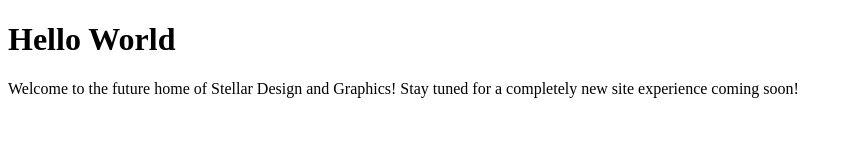
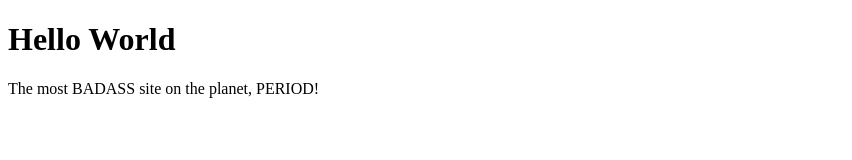
Before and after one commit to txaggie2005/stellardesignandgraphics.github.io, a plain HTML site: page index.html in a window 1280 px wide. Shown: the whole page, without its empty margins (0-852 px from the left). Drawn offline with Linux system fonts and the light colour scheme.

Commit message:
Update index.html

```diff
--- a/index.html
+++ b/index.html
@@ -2,6 +2,6 @@
 <html>
 <body>
 <h1>Hello World</h1>
-<p>Welcome to the future home of Stellar Design and Graphics!  Stay tuned for a completely new site experience coming soon!</p>
+<p>The most BADASS site on the planet, PERIOD!</p>
 </body>
 </html>
```
